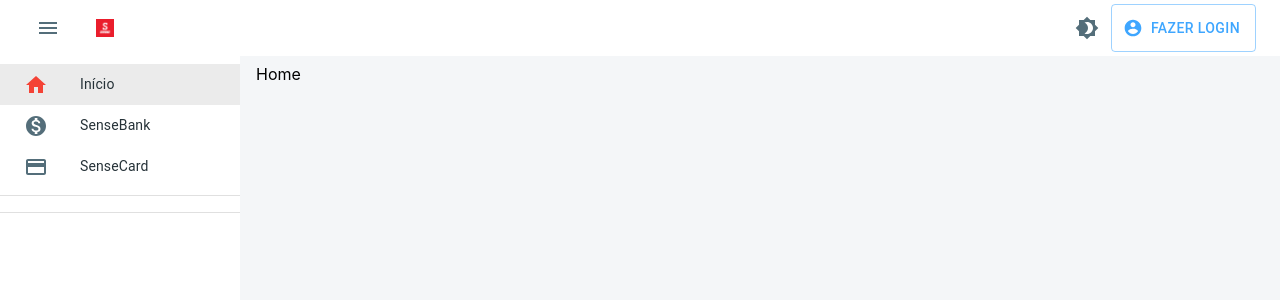
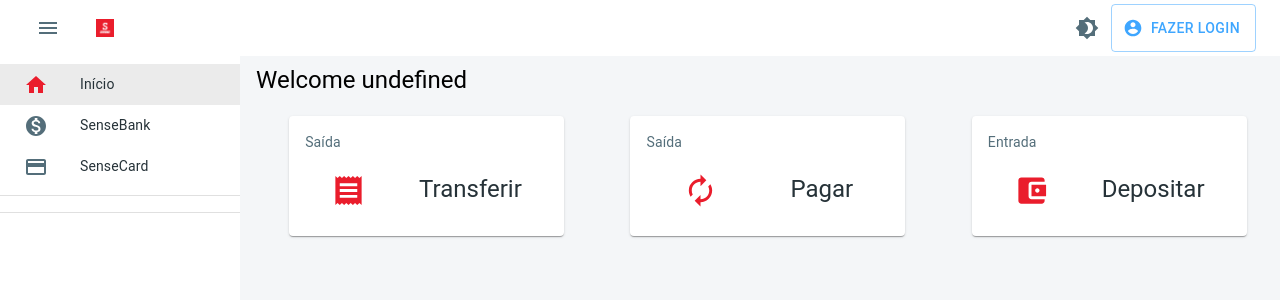
Before and after one commit to tuliohs/finance-bank, a React (Create React App) app: page /home in a window 1280 px wide. Shown: the top 300 px of the page. Built offline with nearby package versions, Linux system fonts and the light colour scheme.

Commit message:
card operações

```diff
--- a/package.json
+++ b/package.json
@@ -10,6 +10,7 @@
     "@testing-library/user-event": "^12.1.10",
     "js-cookie": "^2.2.1",
     "react": "^17.0.2",
+    "react-credit-cards": "^0.8.3",
     "react-dom": "^17.0.2",
     "react-router-dom": "^5.2.0",
     "react-scripts": "4.0.3",
--- /dev/null
+++ b/src/components/CreditCard.js
@@ -0,0 +1,46 @@
+import React from 'react';
+import Cards from 'react-credit-cards';
+
+export default class PaymentForm extends React.Component {
+    state = {
+        cvc: '',
+        expiry: '',
+        focus: '',
+        name: '',
+        number: '',
+    };
+
+    handleInputFocus = (e) => {
+        this.setState({ focus: e.target.name });
+    }
+
+    handleInputChange = (e) => {
+        const { name, value } = e.target;
+
+        this.setState({ [name]: value });
+    }
+
+    render() {
+        return (
+            <div id="PaymentForm">
+                <Cards
+                    cvc={this.state.cvc}
+                    expiry={this.state.expiry}
+                    focused={this.state.focus}
+                    name={this.state.name}
+                    number={this.state.number}
+                />
+                <form>
+                    <input
+                        type="tel"
+                        name="number"
+                        placeholder="Card Number"
+                        onChange={this.handleInputChange}
+                        onFocus={this.handleInputFocus}
+                    />
+                    ...
+                </form>
+            </div>
+        );
+    }
+}
--- a/src/components/Layout/NavBar.js
+++ b/src/components/Layout/NavBar.js
@@ -81,7 +81,7 @@ function NavBar({ navOpen, mobileView }) {
             >
               <ListItemIcon >
                 <Icon
-                  style={{ color: isSelected(item) && '#f44336' }} />
+                  style={{ color: isSelected(item) && '#EA1D2C' }} />
               </ListItemIcon>
 
               <ListItemText
@@ -106,7 +106,7 @@ function NavBar({ navOpen, mobileView }) {
               selected={isSelected(item)}
             >
               <ListItemIcon>
-                <Icon style={{ color: isSelected(item) && '#f44336' }} />
+                <Icon style={{ color: isSelected(item) && '#EA1D2C' }} />
               </ListItemIcon>
               <ListItemText
                 classes={{
--- /dev/null
+++ b/src/components/SimpleCard.js
@@ -0,0 +1,49 @@
+import React from 'react';
+import { makeStyles } from '@material-ui/core/styles';
+import Card from '@material-ui/core/Card';
+import CardActions from '@material-ui/core/CardActions';
+import CardContent from '@material-ui/core/CardContent';
+import Button from '@material-ui/core/Button';
+import Typography from '@material-ui/core/Typography';
+import { Grid } from '@material-ui/core';
+
+const useStyles = makeStyles({
+  root: {
+    minWidth: 275,
+    margin: 20
+  },
+  bullet: {
+    display: 'inline-block',
+    margin: '0 2px',
+    transform: 'scale(0.8)',
+  },
+  title: {
+    fontSize: 14,
+  },
+  pos: {
+    marginBottom: 12,
+  },
+});
+
+export default function SimpleCard({ title, type, icon }) {
+  const classes = useStyles();
+  const bull = <span className={classes.bullet}>•</span>;
+
+  return (
+    <Card className={classes.root}>
+      <CardContent>
+        <Typography className={classes.title} color="textSecondary" gutterBottom>
+          {type}
+        </Typography>
+        <Grid direction="row" style={{ marginTop: 20, display: 'flex', justifyContent: 'space-around' }}>
+          <Grid alignItems="center">
+            {icon}
+          </Grid>
+          <Typography variant="h5" component="h2">
+            {title}
+          </Typography>
+        </Grid>
+      </CardContent>
+    </Card>
+  );
+}
--- a/src/pages/CardVirtual.js
+++ b/src/pages/CardVirtual.js
@@ -1,3 +1,4 @@
+import PaymentForm from 'components/CreditCard'
 import Layout from 'components/Layout'
 import React from 'react'
 
@@ -5,6 +6,7 @@ export default function CardVirtual() {
     return (
         <Layout>
             <div>Card</div>
+            <PaymentForm />
         </Layout>
     )
 }
--- a/src/pages/Home.js
+++ b/src/pages/Home.js
@@ -1,10 +1,32 @@
+import { Grid, Typography } from '@material-ui/core'
 import Layout from 'components/Layout'
-import React from 'react'
+import SimpleCard from 'components/SimpleCard'
+import React, { useContext } from 'react'
+import AutorenewIcon from '@material-ui/icons/Autorenew';
+import ReceiptIcon from '@material-ui/icons/Receipt';
+import AccountBalanceWalletIcon from '@material-ui/icons/AccountBalanceWallet';
+import StoreContext from 'contexts/StoreContext';
 
 export default function Home() {
+    const { user } = useContext(StoreContext)
     return (
         <Layout>
-            <div>Home</div>
+            <Typography variant="h5" component="h2">
+                {" Welcome " + user?.nome || ""}
+            </Typography>
+
+            {/*  Cards Operações*/}
+            <Grid direction="row" style={{ display: 'flex', justifyContent: 'space-around', flexWrap: "wrap" }}>
+                <SimpleCard title="Transferir"
+                    type="Saída"
+                    icon={<ReceiptIcon fontSize='large' color="primary" />} />
+                <SimpleCard title="Pagar"
+                    type="Saída"
+                    icon={<AutorenewIcon fontSize='large' color="primary" />} />
+                <SimpleCard title="Depositar"
+                    type="Entrada"
+                    icon={<AccountBalanceWalletIcon fontSize='large' color="primary" />} />
+            </Grid>
         </Layout>
     )
 }
--- a/src/utils/theme.js
+++ b/src/utils/theme.js
@@ -26,7 +26,7 @@ const themesOptions = [
         paper: colors.common.white,
       },
       primary: {
-        main: '#f44336',
+        main: '#EA1D2C',
       },
       secondary: {
         main: '#3EA6FF',
```
Also changed, not shown: 1 other file (tests, documents, lock files or other folders).
